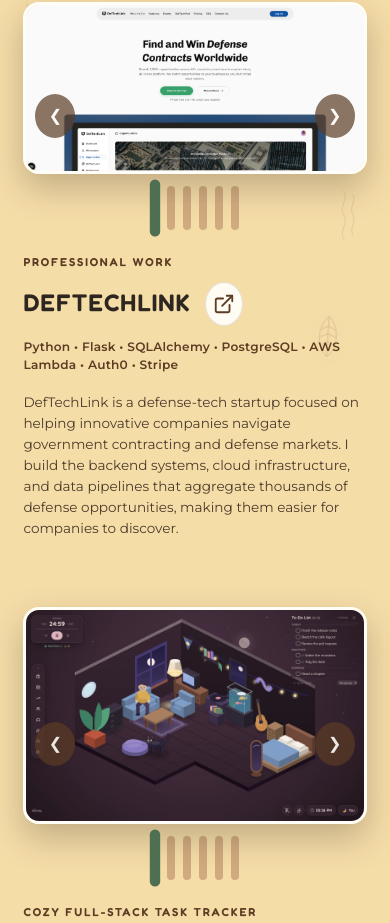
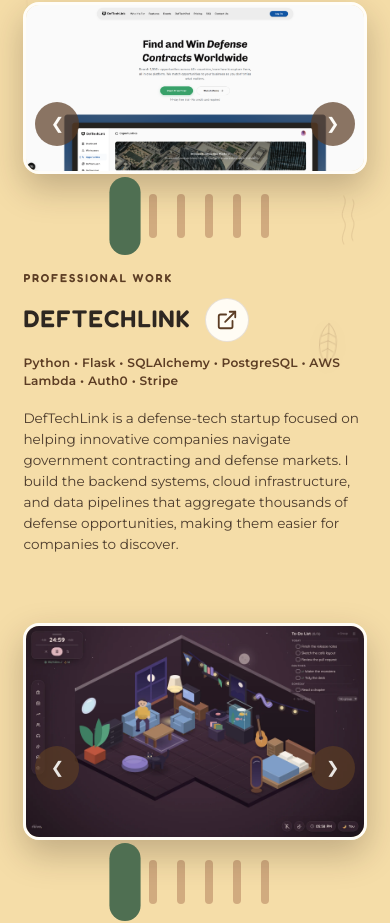
Before and after one commit to jaguan2/personal-portfolio, a React (Vite) app: page / in a window 390 px wide. Shown: the part 7105-8028 px from the top of the page. Built offline with nearby package versions, Linux system fonts and the light colour scheme; a web font is replaced by a local one.

Commit message:
- FIXED: in mobile view for projects section, image carousel buttons look elongated - FIXED: in mobile view, other works grids does not properly shrink and cuts off part of content

```diff
--- a/src/components/Navbar.css
+++ b/src/components/Navbar.css
@@ -253,9 +253,10 @@
     font-size: 1.2rem;
   }
 
+  /* 44px so the global mobile tap-target rule can't stretch it into an oval */
   .menu-btn {
-    width: 40px;
-    height: 40px;
+    width: 44px;
+    height: 44px;
     font-size: 18px;
   }
 
--- a/src/components/OtherWorks.css
+++ b/src/components/OtherWorks.css
@@ -135,7 +135,9 @@
      comfortable reading width, so a third item wraps to the next row
      rather than squeezing the descriptions thin. */
   display: grid;
-  grid-template-columns: repeat(auto-fit, minmax(420px, 1fr));
+  /* min() guard: without it the 420px floor can't shrink on a phone and
+     forces the page to scroll sideways. */
+  grid-template-columns: repeat(auto-fit, minmax(min(420px, 100%), 1fr));
   gap: 34px 52px;
 }
 
@@ -294,6 +296,12 @@
     gap: 14px;
   }
 
+  /* 44px so the global mobile tap-target rule can't stretch it into an oval */
+  .menu-item-link {
+    width: 44px;
+    height: 44px;
+  }
+
   .menu-item-thumb {
     width: 62px;
     height: 62px;
--- a/src/components/Projects.css
+++ b/src/components/Projects.css
@@ -224,25 +224,36 @@
   transform: translateY(-50%) scale(0.92);
 }
 
-/* Always visible on touch, where there's no hover */
+/* Always visible on touch, where there's no hover. Sized to 44px so the
+   global mobile min-height rule can't stretch them into ovals. */
 @media (hover: none) {
-  .media-nav { opacity: 0.9; }
+  .media-nav {
+    opacity: 0.9;
+    width: 44px;
+    height: 44px;
+  }
 }
 
 .media-dots {
   display: flex;
   justify-content: center;
-  gap: 8px;
+  gap: 4px;
   margin-top: 12px;
 }
 
 .media-dot {
   width: 8px;
   height: 8px;
-  padding: 0;
+  /* Transparent padding grows the tap target to 24px without growing the
+     visible dot. min-height opts out of the global 44px mobile button rule,
+     which would otherwise stretch these into vertical bars. */
+  padding: 8px;
+  box-sizing: content-box;
+  min-height: 0;
   border: none;
   border-radius: 999px;
   background: var(--accent-soft);
+  background-clip: content-box;
   cursor: pointer;
   transition: background 0.3s ease, transform 0.3s ease;
 }
@@ -572,9 +583,10 @@
     font-size: 1.7rem;
   }
 
+  /* 44px so the global mobile tap-target rule can't stretch this into an oval */
   .project-link {
-    width: 38px;
-    height: 38px;
+    width: 44px;
+    height: 44px;
   }
 
   .project-description {
```
